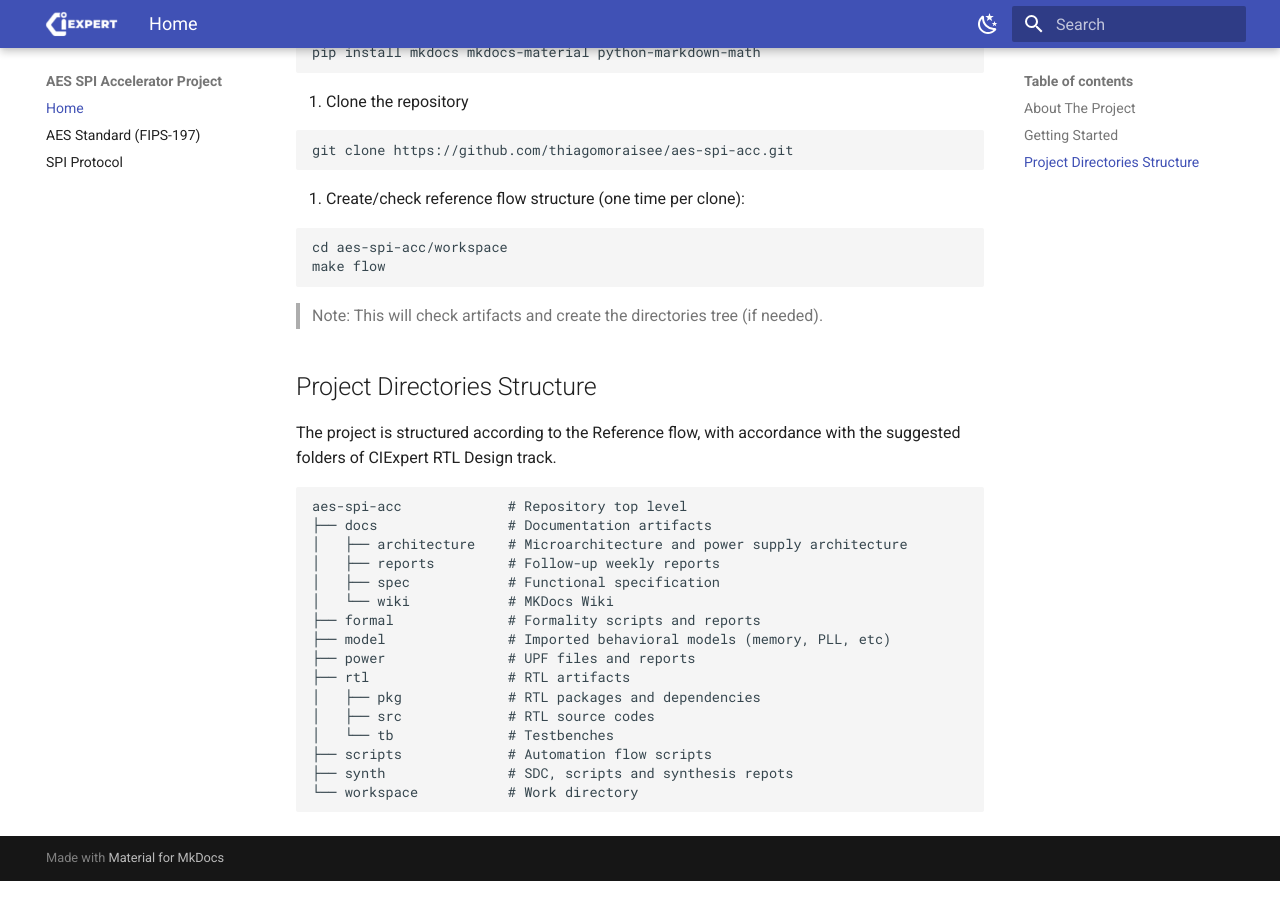
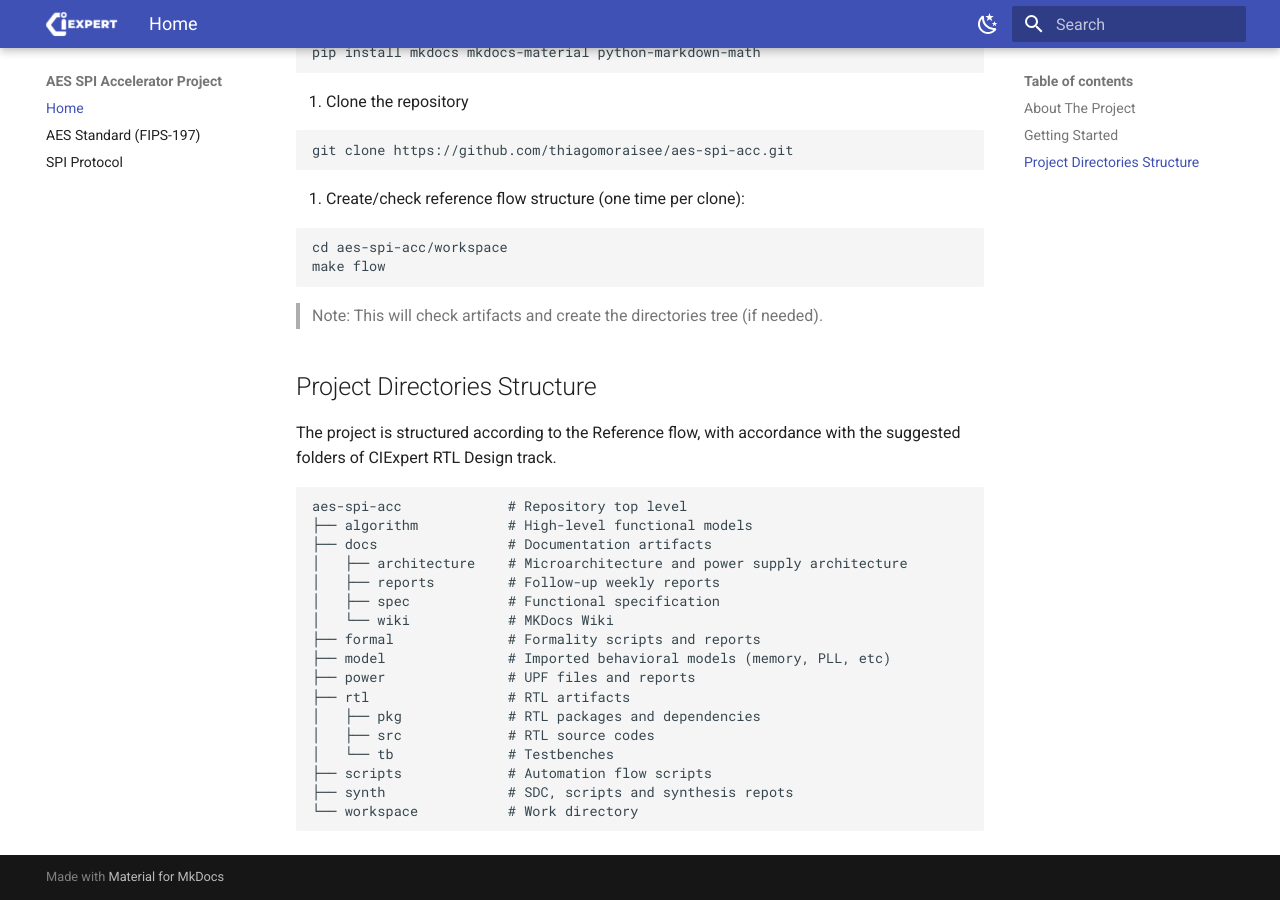
Before and after one commit to thiagomoraisee/aes-spi-acc, an MkDocs documentation site: the page built from docs/wiki/index.md, in a window 1280 px wide and 900 px high, scrolled down 868 px. Built offline with MkDocs 1.6.1 and Material for MkDocs 9.7.7, drawn with Linux system fonts in a browser that asks for light colours.

Commit message:
[REV] Simplify reflo dirs and add algorithm/ for aes.py

````diff
--- a/docs/wiki/index.md
+++ b/docs/wiki/index.md
@@ -40,6 +40,7 @@ The project is structured according to the Reference flow, with accordance with
 
 ```
 aes-spi-acc             # Repository top level
+├── algorithm           # High-level functional models
 ├── docs                # Documentation artifacts
 │   ├── architecture    # Microarchitecture and power supply architecture
 │   ├── reports         # Follow-up weekly reports
````
Also changed, not shown: 1 other file.
